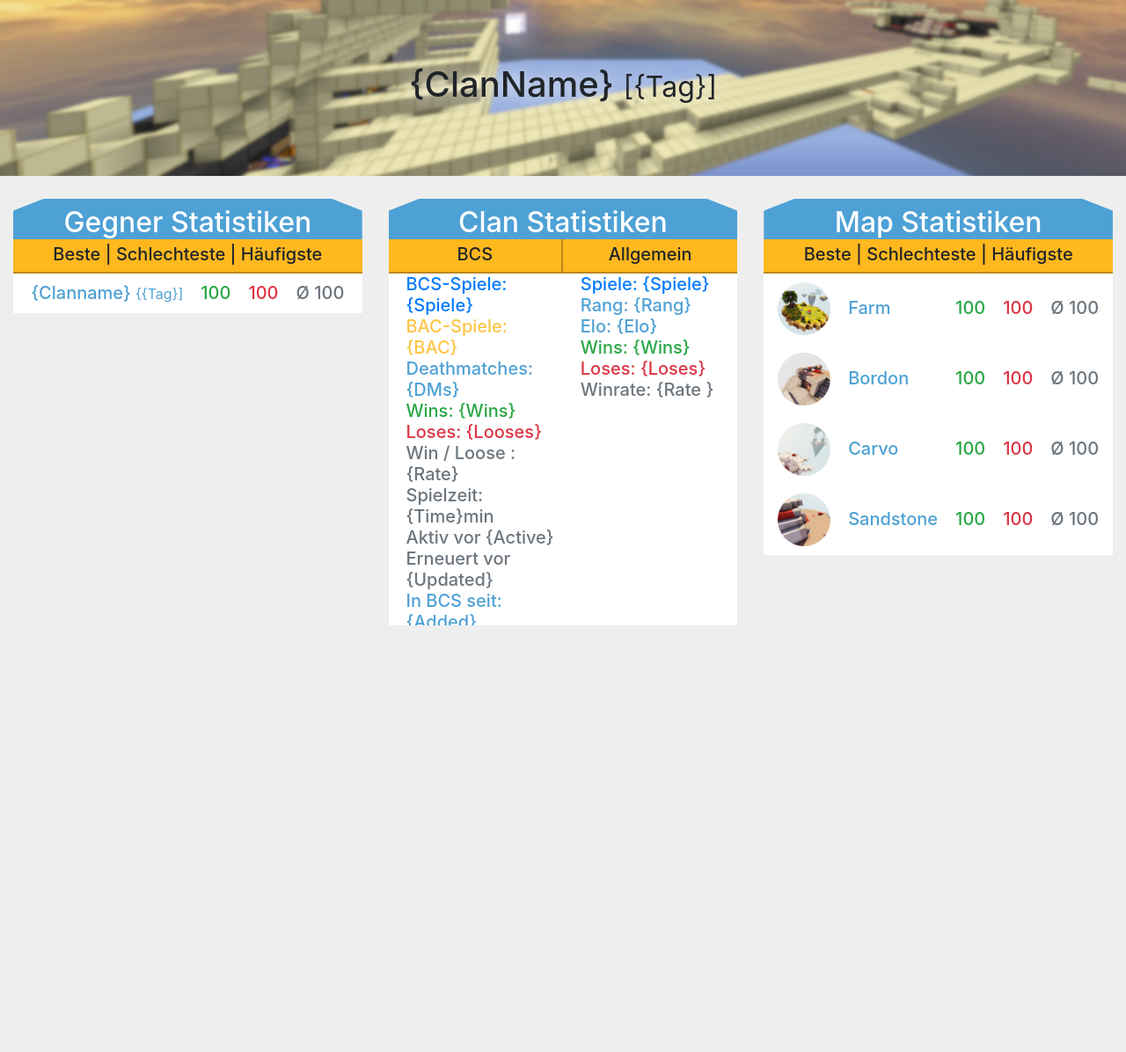
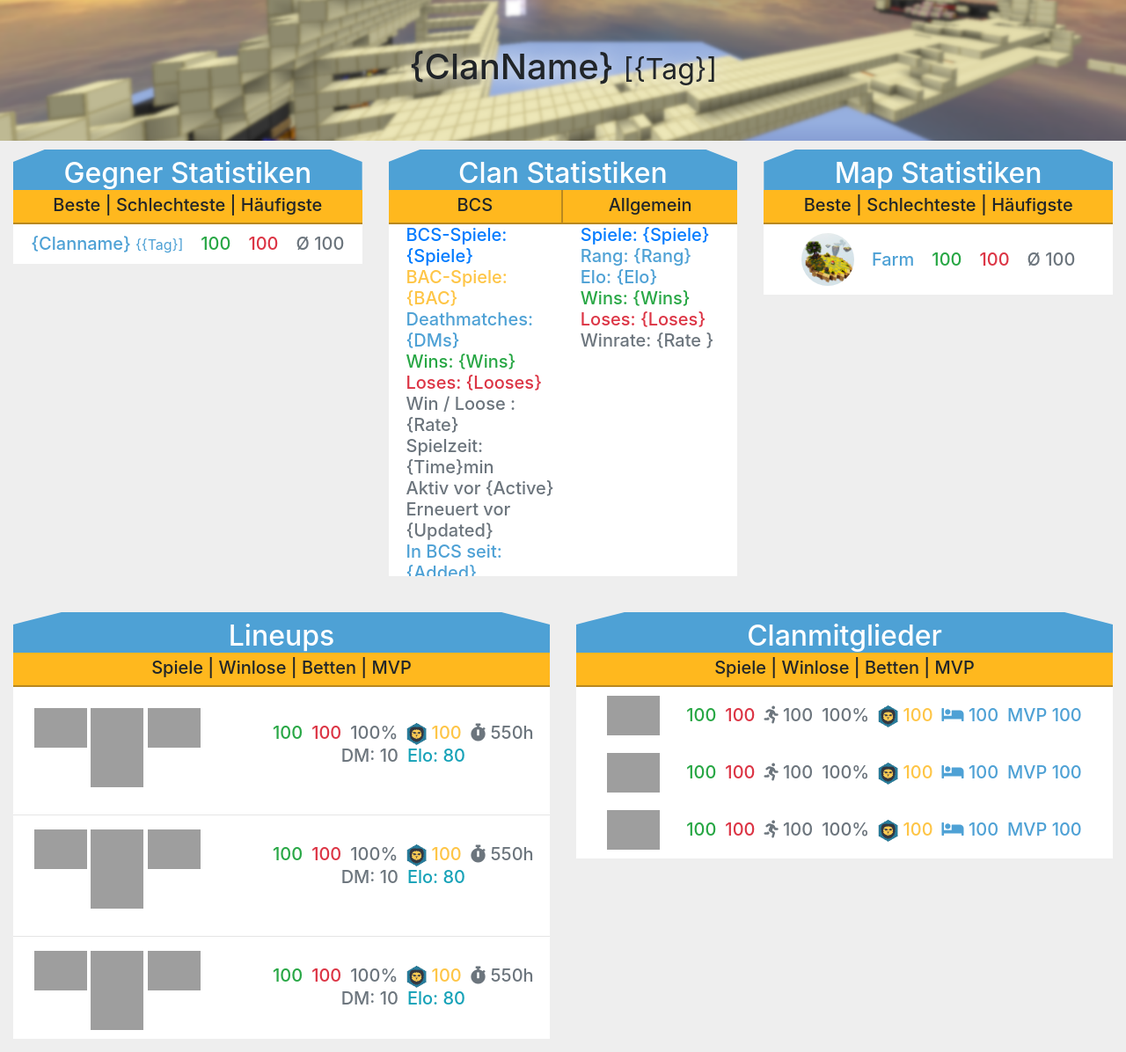
Before and after one commit to JKamue/BCS, a PHP site: page /clanstats.html in a window 1280 px wide. Shown: the part 56-1252 px from the top of the page at 88% size. Before the commit the page ends 767 px from the top, so only its background shows below. Run offline with PHP 8.4, Linux system fonts and the light colour scheme; data that the repository does not hold is empty; some libraries are stand-ins or nearby versions; grey boxes are pictures that could not be loaded.

Commit message:
Lineup und Spieler hinzugefügt

```diff
--- a/httpdocs/clanstats.html
+++ b/httpdocs/clanstats.html
@@ -42,7 +42,7 @@
 			background-image: url(img/cw-header.png);
 			margin-top: -1rem;
 			width: 100%;
-			height: 25vh;
+			height: 20vh;
 		}
 
 		.search-container {
@@ -115,15 +115,25 @@
 	</div>
 </div>
 
-<div style="margin: 0px;margin-top: 2vw;" class="row">
-	<div class="col-md-12 col-lg-6 col-xl-4 stats-box">
+
+<div class="bg-dark jump-box">
+	<h5>
+		<a class="text-white underline clickable" href="#enemy">Gegner</a>
+		<a class="text-white underline clickable" href="#maps">Maps</a>
+		<a class="text-white underline clickable" href="#lineup">Lineup</a>
+		<a class="text-white underline clickable" href="#member">Spieler</a>
+	</h5>
+</div>
+
+<div style="margin: 0px; padding-top: 10px" class="row">
+	<div id="enemy" class="col-md-12 col-lg-6 col-xl-4 stats-box">
 		<div class="header">
 			<h2>Gegner Statistiken</h2>
 		</div>
 		<div class="sub">
-			<h5><span id="enemy-best" onclick="enemySetFilter(this.id)">Beste</span> |
-			<span id="enemy-worst" onclick="enemySetFilter(this.id)">Schlechteste</span> |
-			<span id="enemy-most" onclick="enemySetFilter(this.id)">Häufigste</span></h5>
+			<h5><span id="enemy-best" class="clickable" onclick="enemySetFilter(this.id)">Beste</span> |
+			<span id="enemy-worst" class="clickable" onclick="enemySetFilter(this.id)">Schlechteste</span> |
+			<span id="enemy-most" class="clickable" onclick="enemySetFilter(this.id)">Häufigste</span></h5>
 		</div>
 		<div class="content">
 			<table id="data-enemies" class="group">
@@ -188,13 +198,13 @@
 		</div>
 		<div class="sub">
 			<h5>
-				<span id="map-best" onclick="mapSetSorter(this.id)">Beste</span> |
-				<span id="map-worst" onclick="mapSetSorter(this.id)">Schlechteste</span> |
-				<span id="map-most" onclick="mapSetSorter(this.id)">Häufigste</span>
+				<span id="map-best" class="clickable" onclick="mapSetSorter(this.id)">Beste</span> |
+				<span id="map-worst" class="clickable" onclick="mapSetSorter(this.id)">Schlechteste</span> |
+				<span id="map-most" class="clickable" onclick="mapSetSorter(this.id)">Häufigste</span>
 			</h5>
 		</div>
 		<div class="content">
-			<div class="w-90">
+			<div class="w-100">
 				<table id="data-maps" class="group">
 					<tr>
 						<td><img class="map" src="img/maps/farm.jpg"/></td>
@@ -203,30 +213,147 @@
 						<td><h5 class="text-danger">100</h5></td>
 						<td><h5 class="text-secondary">Ø 100</h5></td>
 					</tr>
-					<tr>
-						<td><img class="map" src="img/maps/bordon.jpg"/></td>
-						<td><h5 class="text-bcs hide-on-tiny">Bordon</h5></td>
-						<td><h5 class="text-success">100</h5></td>
-						<td><h5 class="text-danger">100</h5></td>
-						<td><h5 class="text-secondary">Ø 100</h5></td>
-					</tr>
-					<tr>
-						<td><img class="map" src="img/maps/carvo.jpg"/></td>
-						<td><h5 class="text-bcs hide-on-tiny">Carvo</h5></td>
-						<td><h5 class="text-success">100</h5></td>
-						<td><h5 class="text-danger">100</h5></td>
-						<td><h5 class="text-secondary">Ø 100</h5></td>
-					</tr>
-					<tr>
-						<td><img class="map" src="img/maps/helipad.jpg"/></td>
-						<td><h5 class="text-bcs hide-on-tiny">Sandstone</h5></td>
-						<td><h5 class="text-success">100</h5></td>
-						<td><h5 class="text-danger">100</h5></td>
-						<td><h5 class="text-secondary">Ø 100</h5></td>
-					</tr>
 				</table>
 			</div>
 		</div>
 	</div>
+</div>
+<div style="margin: 0px;margin-top: 2vw;" class="row">
+	<div id="lineup" class="col-md-12 col-lg-12 col-xl-6 stats-box">
+		<div class="header">
+			<h2>Lineups</h2>
+		</div>
+		<div class="sub">
+			<h5>
+				<span id="player-games" class="clickable" onclick="">Spiele</span> |
+				<span id="player-winlose" class="clickable" onclick="">Winlose</span> |
+				<span id="player-beds" class="clickable" onclick="">Betten</span> |
+				<span id="player-mvp" class="clickable" onclick="">MVP</span>
+			</h5>
+		</div>
+		<div class="content">
+			<br>
+			<div class="row w-105 text-center">
+				<div id="lineup" class="col-md-12 col-lg-6 col-xl-5 stats-box">
+					<img style="width: 60px" src="https://crafatar.com/avatars/cee6fa01c5c242d3ba1c4ffd7fcdb359?overlay=true"/>
+					<img style="width: 60px" src="https://crafatar.com/avatars/cee6fa01c5c242d3ba1c4ffd7fcdb359?overlay=true"/>
+					<img style="width: 60px" src="https://crafatar.com/avatars/cee6fa01c5c242d3ba1c4ffd7fcdb359?overlay=true"/>
+					<img style="width: 60px" src="https://crafatar.com/avatars/cee6fa01c5c242d3ba1c4ffd7fcdb359?overlay=true"/>
+				</div>
+				<div id="lineup" class="col-md-12 col-lg-6 col-xl-7 stats-box" style="display: flex;justify-content: center;flex-direction: column;">
+					<h5>
+						<span style="padding-left: 10px; white-space: nowrap" class="text-success">100<span><wbr>
+						<span style="padding-left: 10px; white-space: nowrap" class="text-danger">100<span><wbr>
+						<span style="padding-left: 10px; white-space: nowrap" class="text-secondary">100%<span><wbr>
+						<span style="padding-left: 10px; white-space: nowrap" class="text-bac"><img height="25px" src="img/badlion.png"/> 100<span><wbr>
+						<span style="padding-left: 10px; white-space: nowrap" class="text-secondary"><i class="fas fa-stopwatch"></i> 550h<span><wbr>
+						<span style="padding-left: 10px; white-space: nowrap" class="text-secondary">DM: 10<span><wbr>
+						<span style="padding-left: 10px; white-space: nowrap" class="text-info">Elo: 80</span><wbr>
+					</h5>
+				</div>
+			</div>
+			<hr>
+			<div class="row w-105 text-center">
+				<div id="lineup" class="col-md-12 col-lg-6 col-xl-5 stats-box">
+					<img style="width: 60px" src="https://crafatar.com/avatars/cee6fa01c5c242d3ba1c4ffd7fcdb359?overlay=true"/>
+					<img style="width: 60px" src="https://crafatar.com/avatars/cee6fa01c5c242d3ba1c4ffd7fcdb359?overlay=true"/>
+					<img style="width: 60px" src="https://crafatar.com/avatars/cee6fa01c5c242d3ba1c4ffd7fcdb359?overlay=true"/>
+					<img style="width: 60px" src="https://crafatar.com/avatars/cee6fa01c5c242d3ba1c4ffd7fcdb359?overlay=true"/>
+				</div>
+				<div id="lineup" class="col-md-12 col-lg-6 col-xl-7 stats-box" style="display: flex;justify-content: center;flex-direction: column;">
+					<h5>
+						<span style="padding-left: 10px; white-space: nowrap" class="text-success">100<span><wbr>
+						<span style="padding-left: 10px; white-space: nowrap" class="text-danger">100<span><wbr>
+						<span style="padding-left: 10px; white-space: nowrap" class="text-secondary">100%<span><wbr>
+						<span style="padding-left: 10px; white-space: nowrap" class="text-bac"><img height="25px" src="img/badlion.png"/> 100<span><wbr>
+						<span style="padding-left: 10px; white-space: nowrap" class="text-secondary"><i class="fas fa-stopwatch"></i> 550h<span><wbr>
+						<span style="padding-left: 10px; white-space: nowrap" class="text-secondary">DM: 10<span><wbr>
+						<span style="padding-left: 10px; white-space: nowrap" class="text-info">Elo: 80</span><wbr>
+					</h5>
+				</div>
+			</div>
+			<hr>
+			<div class="row w-105 text-center">
+				<div id="lineup" class="col-md-12 col-lg-6 col-xl-5 stats-box">
+					<img style="width: 60px" src="https://crafatar.com/avatars/cee6fa01c5c242d3ba1c4ffd7fcdb359?overlay=true"/>
+					<img style="width: 60px" src="https://crafatar.com/avatars/cee6fa01c5c242d3ba1c4ffd7fcdb359?overlay=true"/>
+					<img style="width: 60px" src="https://crafatar.com/avatars/cee6fa01c5c242d3ba1c4ffd7fcdb359?overlay=true"/>
+					<img style="width: 60px" src="https://crafatar.com/avatars/cee6fa01c5c242d3ba1c4ffd7fcdb359?overlay=true"/>
+				</div>
+				<div id="lineup" class="col-md-12 col-lg-6 col-xl-7 stats-box" style="display: flex;justify-content: center;flex-direction: column;">
+					<h5>
+						<span style="padding-left: 10px; white-space: nowrap" class="text-success">100<span><wbr>
+						<span style="padding-left: 10px; white-space: nowrap" class="text-danger">100<span><wbr>
+						<span style="padding-left: 10px; white-space: nowrap" class="text-secondary">100%<span><wbr>
+						<span style="padding-left: 10px; white-space: nowrap" class="text-bac"><img height="25px" src="img/badlion.png"/> 100<span><wbr>
+						<span style="padding-left: 10px; white-space: nowrap" class="text-secondary"><i class="fas fa-stopwatch"></i> 550h<span><wbr>
+						<span style="padding-left: 10px; white-space: nowrap" class="text-secondary">DM: 10<span><wbr>
+						<span style="padding-left: 10px; white-space: nowrap" class="text-info">Elo: 80</span><wbr>
+					</h5>
+				</div>
+			</div>
+		</div>
+	</div>
+	<div id="member" class="col-md-12 col-lg-12 col-xl-6 stats-box">
+		<div class="header">
+			<h2>Clanmitglieder</h2>
+		</div>
+		<div class="sub">
+			<h5>
+				<span id="player-games" class="clickable" onclick="">Spiele</span> |
+				<span id="player-winlose" class="clickable" onclick="">Winlose</span> |
+				<span id="player-beds" class="clickable" onclick="">Betten</span> |
+				<span id="player-mvp" class="clickable" onclick="">MVP</span>
+			</h5>
+		</div>
+		<div class="content">
+			<table id="data-member" class="group">
+				<tr>
+					<td valign="middle"><img style="width: 60px" src="https://crafatar.com/avatars/cee6fa01c5c242d3ba1c4ffd7fcdb359?overlay=true"/></td>
+					<td>
+						<h5>
+							<span style="padding-left: 10px; white-space: nowrap" class="text-success">100<span><wbr>
+							<span style="padding-left: 10px; white-space: nowrap" class="text-danger">100<span><wbr>
+							<span style="padding-left: 10px; white-space: nowrap" class="text-muted"><i class="fas fa-running"></i> 100<span><wbr>
+							<span style="padding-left: 10px; white-space: nowrap" class="text-secondary">100%<span><wbr>
+							<span style="padding-left: 10px; white-space: nowrap" class="text-bac"><img height="25px" src="img/badlion.png"/> 100<span><wbr>
+							<span style="padding-left: 10px; white-space: nowrap" class="text-bcs"><i class="fas fa-bed"></i> 100<span><wbr>
+							<span style="padding-left: 10px; white-space: nowrap" class="text-bcs">MVP 100<span><wbr>
 
+						</h5>
+					</td>
+				</tr>
+				<tr>
+					<td valign="middle"><img style="width: 60px" src="https://crafatar.com/avatars/cee6fa01c5c242d3ba1c4ffd7fcdb359?overlay=true"/></td>
+					<td>
+						<h5>
+							<span style="padding-left: 10px; white-space: nowrap" class="text-success">100<span><wbr>
+							<span style="padding-left: 10px; white-space: nowrap" class="text-danger">100<span><wbr>
+							<span style="padding-left: 10px; white-space: nowrap" class="text-muted"><i class="fas fa-running"></i>  100<span><wbr>
+							<span style="padding-left: 10px; white-space: nowrap" class="text-secondary">100%<span><wbr>
+							<span style="padding-left: 10px; white-space: nowrap" class="text-bac"><img height="25px" src="img/badlion.png"/> 100<span><wbr>
+							<span style="padding-left: 10px; white-space: nowrap" class="text-bcs"><i class="fas fa-bed"></i> 100<span><wbr>
+							<span style="padding-left: 10px; white-space: nowrap" class="text-bcs">MVP 100<span><wbr>
+
+						</h5>
+					</td>
+				</tr>
+				<tr>
+					<td valign="middle"><img style="width: 60px" src="https://crafatar.com/avatars/cee6fa01c5c242d3ba1c4ffd7fcdb359?overlay=true"/></td>
+					<td>
+						<h5>
+							<span style="padding-left: 10px; white-space: nowrap" class="text-success">100<span><wbr>
+							<span style="padding-left: 10px; white-space: nowrap" class="text-danger">100<span><wbr>
+							<span style="padding-left: 10px; white-space: nowrap" class="text-muted"><i class="fas fa-running"></i> 100<span><wbr>
+							<span style="padding-left: 10px; white-space: nowrap" class="text-secondary">100%<span><wbr>
+							<span style="padding-left: 10px; white-space: nowrap" class="text-bac"><img height="25px" src="img/badlion.png"/> 100<span><wbr>
+							<span style="padding-left: 10px; white-space: nowrap" class="text-bcs"><i class="fas fa-bed"></i> 100<span><wbr>
+							<span style="padding-left: 10px; white-space: nowrap" class="text-bcs">MVP 100<span><wbr>
+
+						</h5>
+					</td>
+				</tr>
+			</table>
+		</div>
+	</div>
 </div>
--- a/httpdocs/styles/clanstats.css
+++ b/httpdocs/styles/clanstats.css
@@ -25,10 +25,27 @@ h1 {
 	}
 }
 
+/* mobile jumpbox */
+.jump-box {
+	clip-path: polygon(100% 0, 100% 21%, 85% 57%, 14% 57%, 0 20%, 0 0);
+	padding: 0px;
+	text-align: center;
+	width: 100%;
+	height: 6vh;
+	padding: 0px;
+	display: block
+}
+
+@media (min-width: 992px) {
+	.jump-box {
+		display: none;
+	}
+}
+
 /* Stats Box Styling */
 
 .stats-box {
-	padding-bottom: 20px;
+	padding-bottom: 15px;
 }
 
 .stats-box .header {
@@ -62,8 +79,8 @@ h1 {
 	background-color: white;
 	padding: 0px;
 	max-height: 50vh;
-	overflow-x: auto;
-	overflow-y: hide;
+	overflow-y: auto;
+	overflow-x: hidden;
 }
 
 .stats-box .group {
@@ -97,3 +114,13 @@ h1 {
 .underline {
 	text-decoration: underline;
 }
+
+.clickable {
+	cursor: pointer;
+	-webkit-touch-callout: none;
+	-webkit-user-select: none;
+	-khtml-user-select: none;
+	-moz-user-select: none;
+	-ms-user-select: none;
+	user-select: none;
+}
```
Also changed, not shown: httpdocs/scripts/loadClan.js (+6 -2 lines), httpdocs/img/badlion.png (added).
